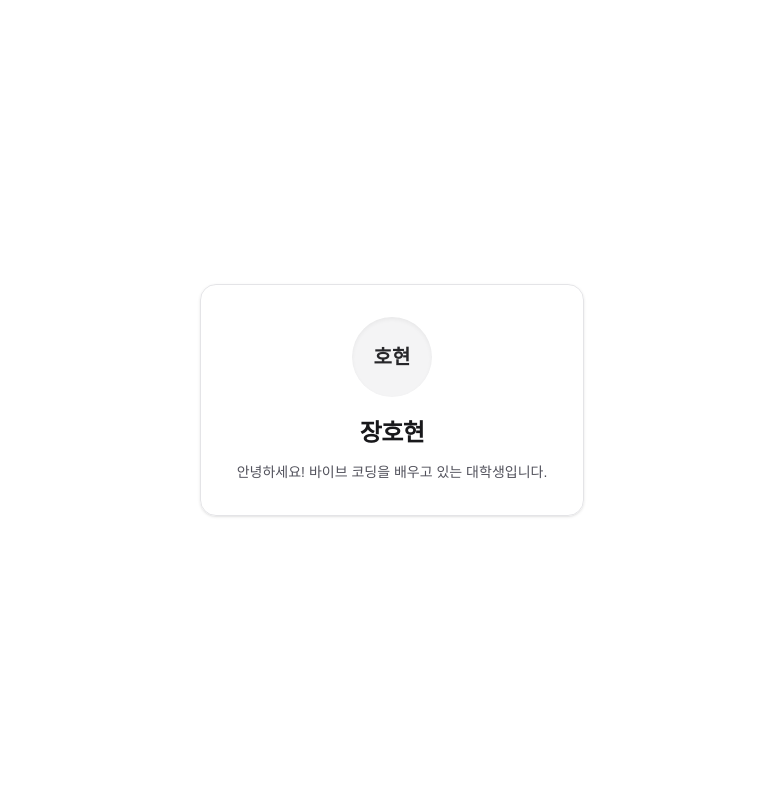
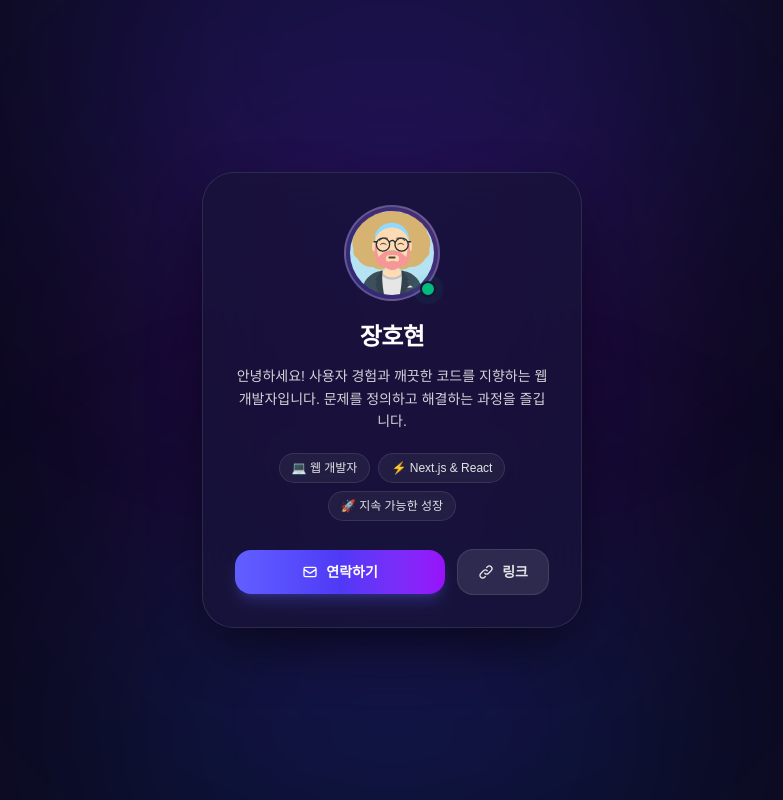
Before and after one commit to hohun1202/mylink, a Next.js app: page / in a window 1280 px wide. Shown: the whole page, without its empty margins (248-1031 px from the left). Built offline with nearby package versions, Linux system fonts and the light colour scheme.

Commit message:
feat: 개발자 프로필 카드 디자인 및 소개글 개편

```diff
--- a/src/app/layout.tsx
+++ b/src/app/layout.tsx
@@ -14,7 +14,8 @@ const geistMono = Geist_Mono({
 
 export const metadata: Metadata = {
   title: "장호현 | 프로필",
-  description: "안녕하세요! 바이브 코딩을 배우고 있는 대학생입니다.",
+  description:
+    "안녕하세요! 사용자 경험과 깨끗한 코드를 지향하는 웹 개발자입니다. 문제를 정의하고 해결하는 과정을 즐깁니다.",
 };
 
 export default function RootLayout({ children }: LayoutProps<"/">) {
--- a/src/app/page.tsx
+++ b/src/app/page.tsx
@@ -1,21 +1,99 @@
+import Image from "next/image";
+
 export default function Home() {
   return (
-    <main className="flex min-h-screen flex-col items-center justify-center px-4 py-12">
-      <div className="w-full max-w-sm rounded-2xl border border-zinc-200 bg-white/80 p-8 text-center shadow-sm backdrop-blur-sm dark:border-zinc-800 dark:bg-zinc-900/80">
-        {/* Profile Avatar */}
-        <div className="mx-auto mb-5 flex h-20 w-20 items-center justify-center rounded-full bg-zinc-100 text-xl font-bold text-zinc-800 shadow-inner dark:bg-zinc-800 dark:text-zinc-100">
-          호현
+    <main className="relative flex min-h-screen items-center justify-center overflow-hidden bg-[#0c0a1e] px-4 py-12 text-white">
+      {/* Background Aurora / Glow Effect */}
+      <div className="pointer-events-none absolute -top-40 left-1/2 h-[450px] w-[650px] -translate-x-1/2 rounded-full bg-indigo-600/20 blur-[120px]" />
+      <div className="pointer-events-none absolute top-1/2 left-1/2 h-[500px] w-[500px] -translate-x-1/2 -translate-y-1/2 rounded-full bg-purple-700/20 blur-[130px]" />
+      <div className="pointer-events-none absolute -bottom-32 left-1/2 h-[400px] w-[600px] -translate-x-1/2 rounded-full bg-blue-600/15 blur-[120px]" />
+
+      {/* Profile Card */}
+      <div className="relative z-10 w-full max-w-[380px] rounded-[32px] border border-white/10 bg-[#181438]/70 p-8 text-center shadow-[0_25px_60px_-15px_rgba(0,0,0,0.7)] backdrop-blur-2xl">
+        {/* Profile Avatar with Status Indicator */}
+        <div className="relative mx-auto mb-5 w-24 h-24">
+          <div className="h-full w-full overflow-hidden rounded-full border-2 border-white/20 bg-gradient-to-tr from-indigo-500/30 to-purple-400/30 p-1 shadow-inner">
+            <Image
+              src="/avatar.svg"
+              alt="프로필 이미지"
+              width={96}
+              height={96}
+              className="h-full w-full rounded-full object-cover"
+              priority
+            />
+          </div>
+          {/* Active Status Badge */}
+          <span className="absolute bottom-1 right-1 flex h-4 w-4">
+            <span className="absolute inline-flex h-full w-full animate-ping rounded-full bg-emerald-400 opacity-75" />
+            <span className="relative inline-flex h-4 w-4 rounded-full border-2 border-[#181438] bg-emerald-500" />
+          </span>
         </div>
 
         {/* Name */}
-        <h1 className="text-2xl font-bold tracking-tight text-zinc-900 dark:text-zinc-100">
+        <h1 className="text-2xl font-bold tracking-tight text-white">
           장호현
         </h1>
 
         {/* Bio */}
-        <p className="mt-3 text-sm leading-relaxed text-zinc-600 dark:text-zinc-400">
-          안녕하세요! 바이브 코딩을 배우고 있는 대학생입니다.
+        <p className="mt-3 text-sm leading-relaxed text-zinc-300">
+          안녕하세요! 사용자 경험과 깨끗한 코드를 지향하는 웹 개발자입니다. 문제를 정의하고 해결하는 과정을 즐깁니다.
         </p>
+
+        {/* Tags / Badges */}
+        <div className="mt-5 flex flex-wrap items-center justify-center gap-2">
+          <span className="inline-flex items-center gap-1.5 rounded-full border border-white/10 bg-white/5 px-3 py-1.5 text-xs font-medium text-zinc-200 backdrop-blur-md hover:border-white/20 hover:bg-white/10 transition-colors">
+            💻 웹 개발자
+          </span>
+          <span className="inline-flex items-center gap-1.5 rounded-full border border-white/10 bg-white/5 px-3 py-1.5 text-xs font-medium text-zinc-200 backdrop-blur-md hover:border-white/20 hover:bg-white/10 transition-colors">
+            ⚡ Next.js & React
+          </span>
+          <span className="inline-flex items-center gap-1.5 rounded-full border border-white/10 bg-white/5 px-3 py-1.5 text-xs font-medium text-zinc-200 backdrop-blur-md hover:border-white/20 hover:bg-white/10 transition-colors">
+            🚀 지속 가능한 성장
+          </span>
+        </div>
+
+        {/* Action Buttons */}
+        <div className="mt-7 flex w-full items-center gap-3">
+          <button
+            type="button"
+            className="flex flex-1 items-center justify-center gap-2 rounded-2xl bg-gradient-to-r from-indigo-500 via-indigo-600 to-purple-600 px-4 py-3 text-sm font-semibold text-white shadow-lg shadow-indigo-500/25 transition-all hover:scale-[1.02] hover:from-indigo-600 hover:to-purple-700 active:scale-[0.98]"
+          >
+            <svg
+              className="h-4 w-4"
+              fill="none"
+              stroke="currentColor"
+              viewBox="0 0 24 24"
+            >
+              <path
+                strokeLinecap="round"
+                strokeLinejoin="round"
+                strokeWidth="2"
+                d="M3 8l7.89 5.26a2 2 0 002.22 0L21 8M5 19h14a2 2 0 002-2V7a2 2 0 00-2-2H5a2 2 0 00-2 2v10a2 2 0 002 2z"
+              />
+            </svg>
+            <span>연락하기</span>
+          </button>
+
+          <button
+            type="button"
+            className="flex items-center justify-center gap-2 rounded-2xl border border-white/10 bg-white/10 px-5 py-3 text-sm font-semibold text-zinc-200 transition-all hover:scale-[1.02] hover:bg-white/15 hover:text-white active:scale-[0.98]"
+          >
+            <svg
+              className="h-4 w-4"
+              fill="none"
+              stroke="currentColor"
+              viewBox="0 0 24 24"
+            >
+              <path
+                strokeLinecap="round"
+                strokeLinejoin="round"
+                strokeWidth="2"
+                d="M13.828 10.172a4 4 0 00-5.656 0l-4 4a4 4 0 105.656 5.656l1.102-1.101m-.758-4.899a4 4 0 005.656 0l4-4a4 4 0 00-5.656-5.656l-1.1 1.1"
+              />
+            </svg>
+            <span>링크</span>
+          </button>
+        </div>
       </div>
     </main>
   );
```
Also changed, not shown: public/avatar.svg (added).
